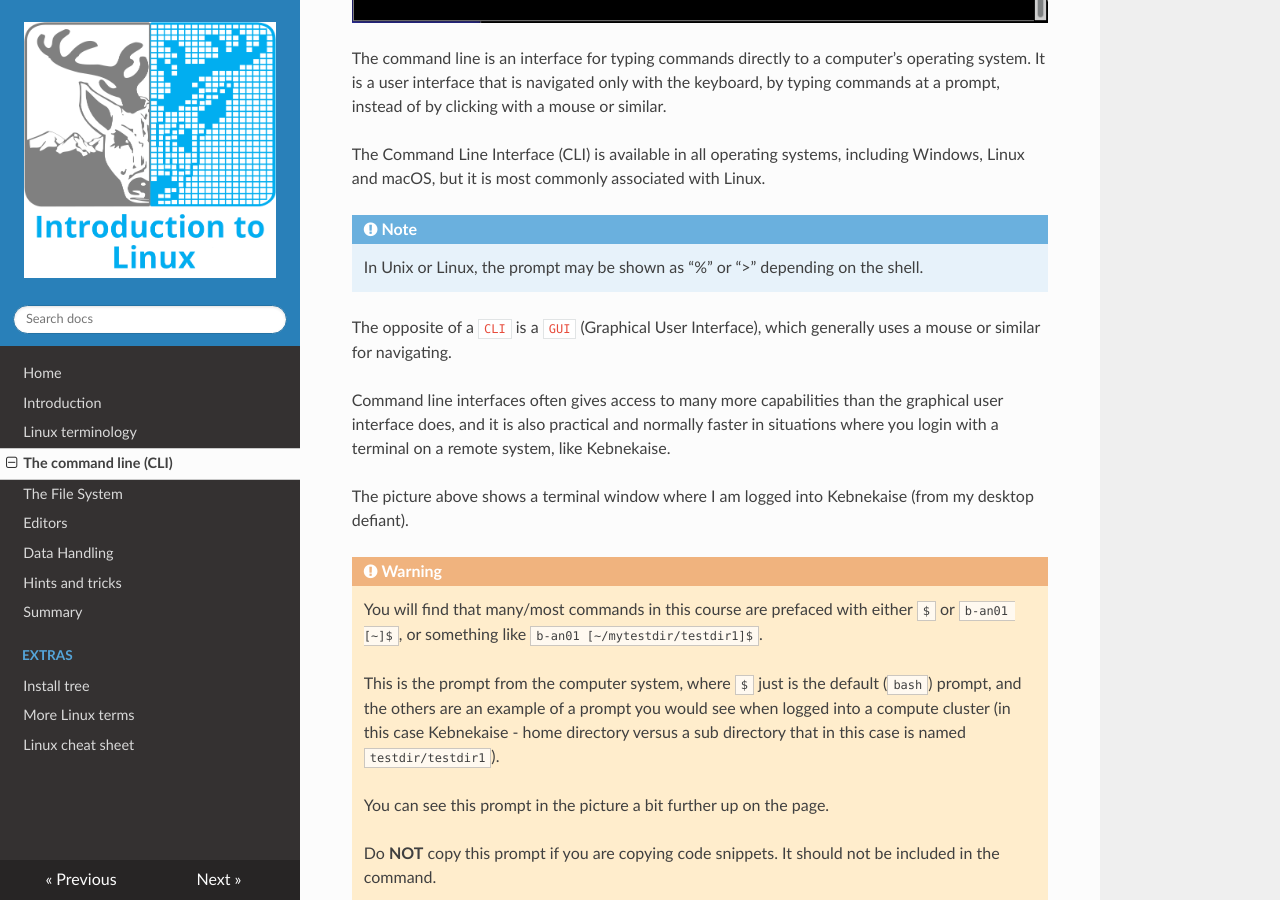
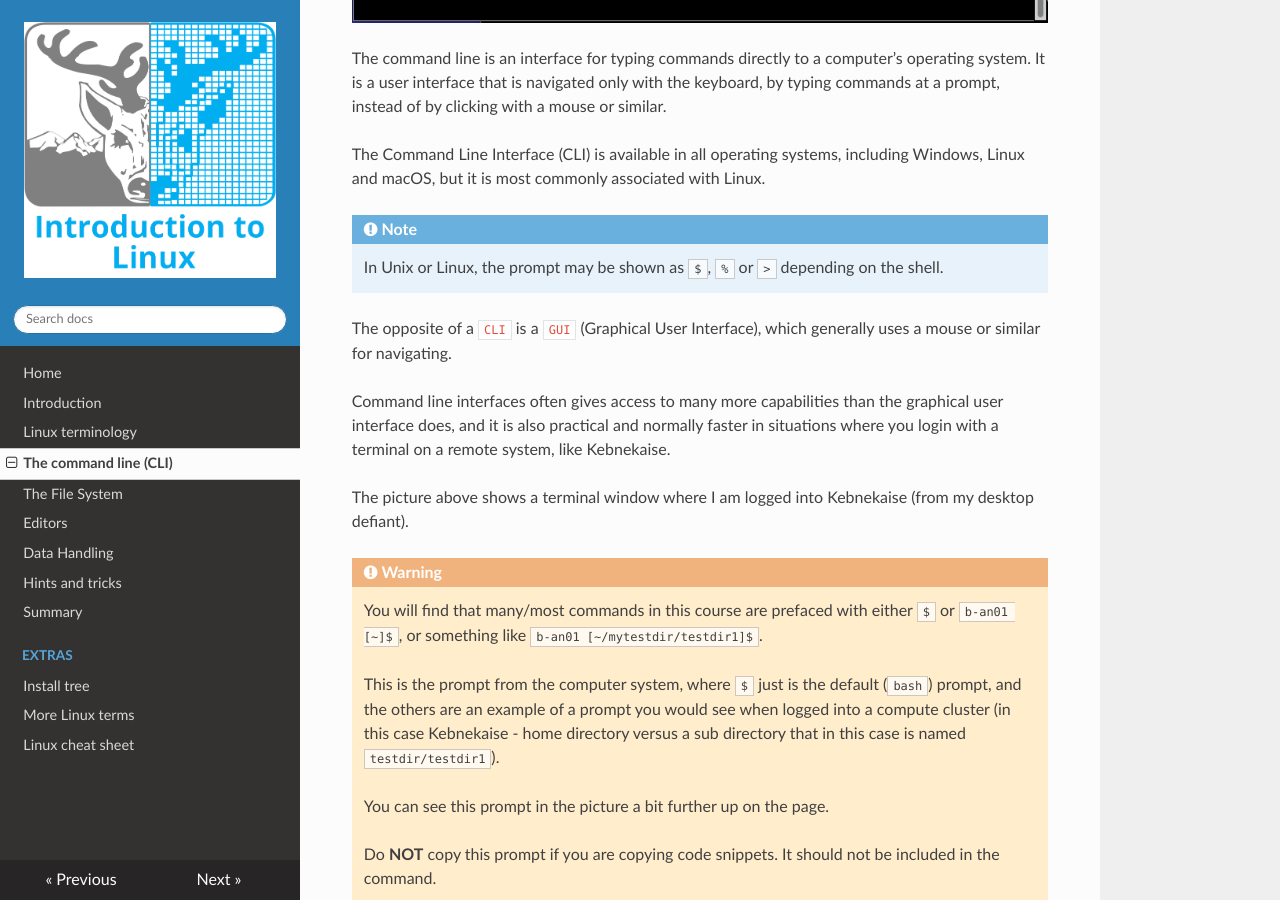
Before and after one commit to hpc2n/intro-linux, an MkDocs documentation site: the page built from docs/cli.md, in a window 1280 px wide and 900 px high, scrolled down 595 px. Built offline with MkDocs 1.6.1, drawn with Linux system fonts in a browser that asks for light colours; nearby versions of some CDN libraries.

Commit message:
Fixing an omission

```diff
--- a/docs/cli.md
+++ b/docs/cli.md
@@ -8,7 +8,7 @@ The Command Line Interface (CLI) is available in all operating systems, includin
 
 !!! NOTE
 
-    In Unix or Linux, the prompt may be shown as "%" or ">" depending on the shell.
+    In Unix or Linux, the prompt may be shown as ``$``, ``%`` or ``>`` depending on the shell.
 
 The opposite of a <code>CLI</code> is a <code>GUI</code> (Graphical User Interface), which generally uses a mouse or similar for navigating.
 
```
